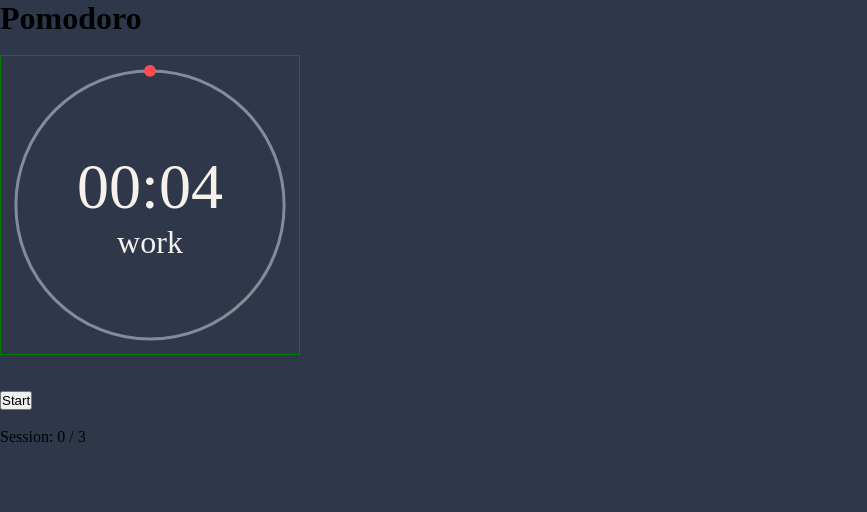
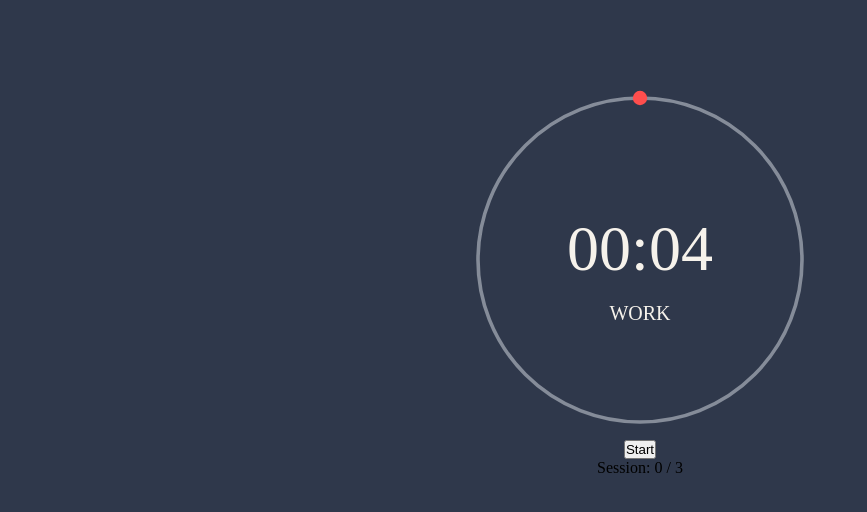
Before and after one commit to fosseddy/pomodoro, a Vue app: page / in a window 1280 px wide. Shown: the top 512 px of the page, without its empty margins (0-867 px from the left). Built offline with nearby package versions, Linux system fonts and the light colour scheme.

Commit message:
Add timer UI

```diff
--- a/src/app.vue
+++ b/src/app.vue
@@ -72,6 +72,26 @@ export default Vue.extend({
     circleProgress(): string {
       const len = 283 - (this.timer.value / this.cycle.time * 283);
       return len.toFixed(0) + " 283";
+    },
+
+    circleProgressColor(): string {
+      const colors = {
+        [CycleName.Work]: "red",
+        [CycleName.Break]: "green",
+        [CycleName.LongBreak]: "blue"
+      };
+
+      return "timer__progress-circle--" + colors[this.cycle.name];
+    },
+
+    cycleName(): string {
+      const names = {
+        [CycleName.Work]: "Work",
+        [CycleName.Break]: "Break",
+        [CycleName.LongBreak]: "Long break"
+      };
+
+      return names[this.cycle.name];
     }
   },
 
@@ -146,25 +166,18 @@ export default Vue.extend({
 
 <template lang="pug">
   div#app
-    div
-      h1 Pomodoro
-      br
-
-
     div(class="timer")
-        svg(class="timer-progress" viewBox="0 0 100 100")
+      svg(class="timer__progress" viewBox="0 0 100 100")
         g
-            circle(class="timer-progress__circle timer-progress__circle--bg")
+          circle(class="timer__progress-circle timer__progress-circle--bg")
           circle(
-              class="timer-progress__circle timer-progress__circle--fg"
+            class="timer__progress-circle timer__progress-circle--fg"
+            :class="circleProgressColor"
             :stroke-dasharray="circleProgress"
           )
-        div(style="position: absolute; display: flex; flex-direction: column; align-items: center;")
-          p(class="timer-value") {{ formattedTimer }}
-          p(class="timer-state") {{ cycle.name }}
-
-      br
-      br
+      div(class="timer__info")
+        p(class="timer__value") {{ formattedTimer }}
+        p(class="timer__cycle-name") {{ cycleName }}
 
     button(
       v-if="timer.state === TimerState.Idle || timer.state === TimerState.Paused"
@@ -177,65 +190,81 @@ export default Vue.extend({
     ) Pause
 
     button(v-else @click="nextTimer") Next
-      br
-      br
 
     p Session: {{ sessionCount }} / 3
 </template>
 
 <style scoped lang="scss">
 $navy: #2f384b;
+$light-navy: #3d4457;
 $white: #f6f2eb;
 $red: #ff4e4d;
 $green: #05ec8c;
 $blue: #0bbddb;
 $gray: #858c99;
+$light-gray: #c0c9da;
 
 #app {
   background: $navy;
+  display: flex;
+  flex-direction: column;
+  align-items: center;
+  padding-top: 5rem;
 }
 
 .timer {
   position: relative;
-  width: 300px;
+  width: 100%;
+  height: 50%;
   display: flex;
   flex-direction: column;
   align-items: center;
   justify-content: center;
+
+  &__progress {
+    transform: rotate(-90deg);
   }
 
-.timer-value {
-  color: $white;
-  font-size: 64px;
-}
-
-.timer-state {
-  color: $white;
-  font-size: 32px;
-  text-transform: lowercase;
-}
-
-.timer-progress {
-  transform: rotate(-90deg);
-  border: 1px solid green;
-}
-
-.timer-progress__circle {
+  &__progress-circle {
     cx: 50px;
     cy: 50px;
     r: 45px;
     fill: none;
-}
 
-.timer-progress__circle--bg {
+    &--bg {
       stroke-width: 1px;
       stroke: $gray;
     }
 
-.timer-progress__circle--fg {
+    &--fg {
       stroke-width: 4px;
-  stroke: $red;
       stroke-linecap: round;
       transition: stroke-dasharray 1s linear;
     }
+
+    &--red { stroke: $red; }
+    &--blue { stroke: $blue; }
+    &--green { stroke: $green; }
+  }
+
+  &__info {
+    position: absolute;
+    display: flex;
+    flex-direction: column;
+    align-items: center;
+    padding-top: 1rem;
+  }
+
+  &__value {
+    color: $white;
+    font-size: 64px;
+    margin-bottom: 1rem;
+  }
+
+  &__cycle-name {
+    color: $white;
+    font-size: 20px;
+    text-transform: uppercase;
+  }
+}
 </style>
```
Lines whose indentation alone changed are shown as unchanged.
